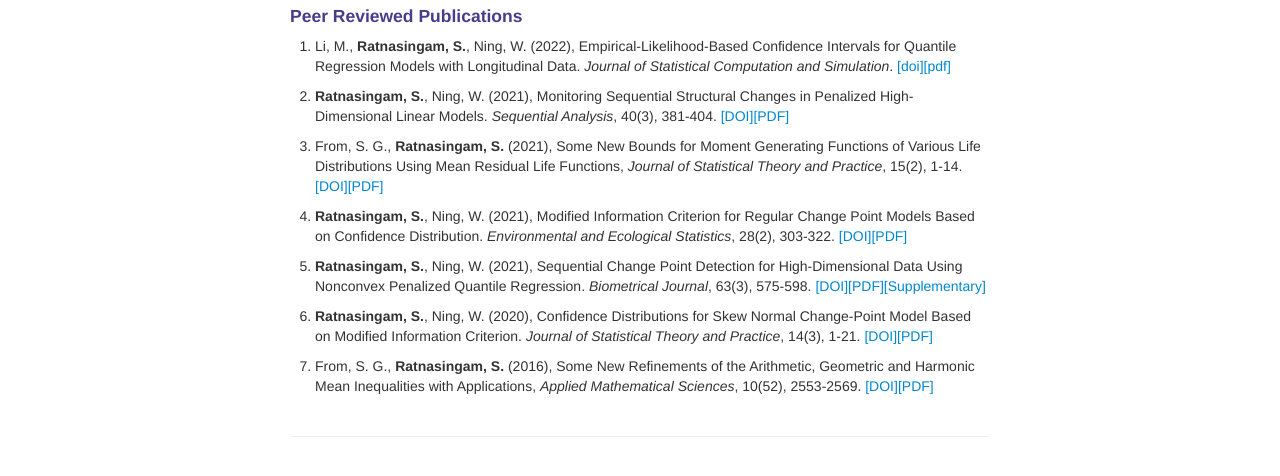
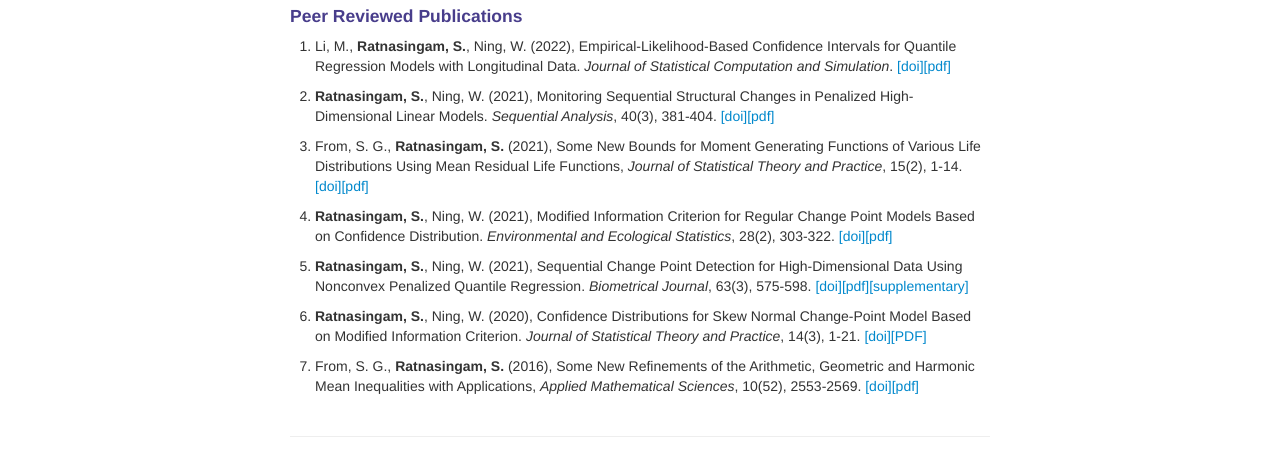
Before and after one commit to suthakaranr/suthakaranr.github.io, a Jekyll site: the page built from pages/Research.md, in a window 1280 px wide. Shown: the part 366-842 px from the top of the page. Built offline with Jekyll 4.4.1, drawn with Linux system fonts in a browser that asks for light colours.

Commit message:
Update Research.md

```diff
--- a/pages/Research.md
+++ b/pages/Research.md
@@ -22,19 +22,19 @@ I am happy to advise undergraduate and graduate students. If you are interested
 1. Li, M., **Ratnasingam, S.**, Ning, W. (2022), Empirical-Likelihood-Based Confidence Intervals for
 Quantile Regression Models with Longitudinal Data. *Journal of Statistical Computation and Simulation*. <a style="text-decoration:none" href="https://doi.org/10.1080/00949655.2022.2043322" target="_blank" rel="noopener noreferrer">[doi]</a><a style="text-decoration:none" href="../assets/2022ELJSCS.pdf" target="_blank" rel="noopener noreferrer">[pdf]</a>
 
-1. **Ratnasingam, S.**, Ning, W. (2021), Monitoring Sequential Structural Changes in Penalized High-Dimensional Linear Models. *Sequential Analysis*, 40(3), 381-404. <a style="text-decoration:none" href="https://doi.org/10.1080/07474946.2021.1940500" target="_blank" rel="noopener noreferrer">[DOI]</a><a style="text-decoration:none" href="../assets/2021SWSA.pdf" target="_blank" rel="noopener noreferrer">[PDF]</a>
+1. **Ratnasingam, S.**, Ning, W. (2021), Monitoring Sequential Structural Changes in Penalized High-Dimensional Linear Models. *Sequential Analysis*, 40(3), 381-404. <a style="text-decoration:none" href="https://doi.org/10.1080/07474946.2021.1940500" target="_blank" rel="noopener noreferrer">[doi]</a><a style="text-decoration:none" href="../assets/2021SWSA.pdf" target="_blank" rel="noopener noreferrer">[pdf]</a>
 
 
-2. From, S. G., **Ratnasingam, S.** (2021), Some New Bounds for Moment Generating Functions of Various Life Distributions Using Mean Residual Life Functions, *Journal of Statistical Theory and Practice*, 15(2), 1-14. <a style="text-decoration:none" href="https://doi.org/10.1007/s42519-021-00176-1" target="_blank" rel="noopener noreferrer">[DOI]</a><a style="text-decoration:none" href="../assets/2021FSJSPT.pdf" target="_blank" rel="noopener noreferrer">[PDF]</a>
+2. From, S. G., **Ratnasingam, S.** (2021), Some New Bounds for Moment Generating Functions of Various Life Distributions Using Mean Residual Life Functions, *Journal of Statistical Theory and Practice*, 15(2), 1-14. <a style="text-decoration:none" href="https://doi.org/10.1007/s42519-021-00176-1" target="_blank" rel="noopener noreferrer">[doi]</a><a style="text-decoration:none" href="../assets/2021FSJSPT.pdf" target="_blank" rel="noopener noreferrer">[pdf]</a>
 
 
-3. **Ratnasingam, S.**, Ning, W. (2021), Modified Information Criterion for Regular Change Point Models Based on Confidence Distribution. *Environmental and Ecological Statistics*, 28(2), 303-322. <a style="text-decoration:none" href="https://doi.org/10.1007/s10651-021-00485-5" target="_blank" rel="noopener noreferrer">[DOI]</a><a style="text-decoration:none" href="../assets/2021SWEES.pdf" target="_blank" rel="noopener noreferrer">[PDF]</a>
+3. **Ratnasingam, S.**, Ning, W. (2021), Modified Information Criterion for Regular Change Point Models Based on Confidence Distribution. *Environmental and Ecological Statistics*, 28(2), 303-322. <a style="text-decoration:none" href="https://doi.org/10.1007/s10651-021-00485-5" target="_blank" rel="noopener noreferrer">[doi]</a><a style="text-decoration:none" href="../assets/2021SWEES.pdf" target="_blank" rel="noopener noreferrer">[pdf]</a>
 
 
-4. **Ratnasingam, S.**, Ning, W. (2021), Sequential Change Point Detection for High-Dimensional Data Using Nonconvex Penalized Quantile Regression. *Biometrical Journal*, 63(3), 575-598. <a style="text-decoration:none" href="https://doi.org/10.1002/bimj.202000078" target="_blank" rel="noopener noreferrer">[DOI]</a><a style="text-decoration:none" href="../assets/2020SWBJ.pdf" target="_blank" rel="noopener noreferrer">[PDF]</a><a style="text-decoration:none" href="https://onlinelibrary.wiley.com/action/downloadSupplement?doi=10.1002%2Fbimj.202000078&file=bimj2203-sup-0002-SuppMat.pdf" target="_blank" rel="noopener noreferrer">[Supplementary]</a>
+4. **Ratnasingam, S.**, Ning, W. (2021), Sequential Change Point Detection for High-Dimensional Data Using Nonconvex Penalized Quantile Regression. *Biometrical Journal*, 63(3), 575-598. <a style="text-decoration:none" href="https://doi.org/10.1002/bimj.202000078" target="_blank" rel="noopener noreferrer">[doi]</a><a style="text-decoration:none" href="../assets/2020SWBJ.pdf" target="_blank" rel="noopener noreferrer">[pdf]</a><a style="text-decoration:none" href="https://onlinelibrary.wiley.com/action/downloadSupplement?doi=10.1002%2Fbimj.202000078&file=bimj2203-sup-0002-SuppMat.pdf" target="_blank" rel="noopener noreferrer">[supplementary]</a>
 
 
-5. **Ratnasingam, S.**, Ning, W. (2020), Confidence Distributions for Skew Normal Change-Point Model Based on Modified Information Criterion. *Journal of Statistical Theory and Practice*, 14(3), 1-21. <a style="text-decoration:none" href="https://doi.org/10.1007/s42519-020-00108-5" target="_blank" rel="noopener noreferrer">[DOI]</a><a style="text-decoration:none" href="../assets/2020SWJSPT.pdf" target="_blank" rel="noopener noreferrer">[PDF]</a>
+5. **Ratnasingam, S.**, Ning, W. (2020), Confidence Distributions for Skew Normal Change-Point Model Based on Modified Information Criterion. *Journal of Statistical Theory and Practice*, 14(3), 1-21. <a style="text-decoration:none" href="https://doi.org/10.1007/s42519-020-00108-5" target="_blank" rel="noopener noreferrer">[doi]</a><a style="text-decoration:none" href="../assets/2020SWJSPT.pdf" target="_blank" rel="noopener noreferrer">[PDF]</a>
 
 
-6. From, S. G., **Ratnasingam, S.** (2016), Some New Refinements of the Arithmetic, Geometric and Harmonic Mean Inequalities with Applications, *Applied Mathematical Sciences*, 10(52), 2553-2569. <a style="text-decoration:none" href="http://dx.doi.org/10.12988/ams.2016.66191" target="_blank" rel="noopener noreferrer">[DOI]</a><a style="text-decoration:none" href="../assets/2016FSAMS.pdf" target="_blank" rel="noopener noreferrer">[PDF]</a>
+6. From, S. G., **Ratnasingam, S.** (2016), Some New Refinements of the Arithmetic, Geometric and Harmonic Mean Inequalities with Applications, *Applied Mathematical Sciences*, 10(52), 2553-2569. <a style="text-decoration:none" href="http://dx.doi.org/10.12988/ams.2016.66191" target="_blank" rel="noopener noreferrer">[doi]</a><a style="text-decoration:none" href="../assets/2016FSAMS.pdf" target="_blank" rel="noopener noreferrer">[pdf]</a>
```
